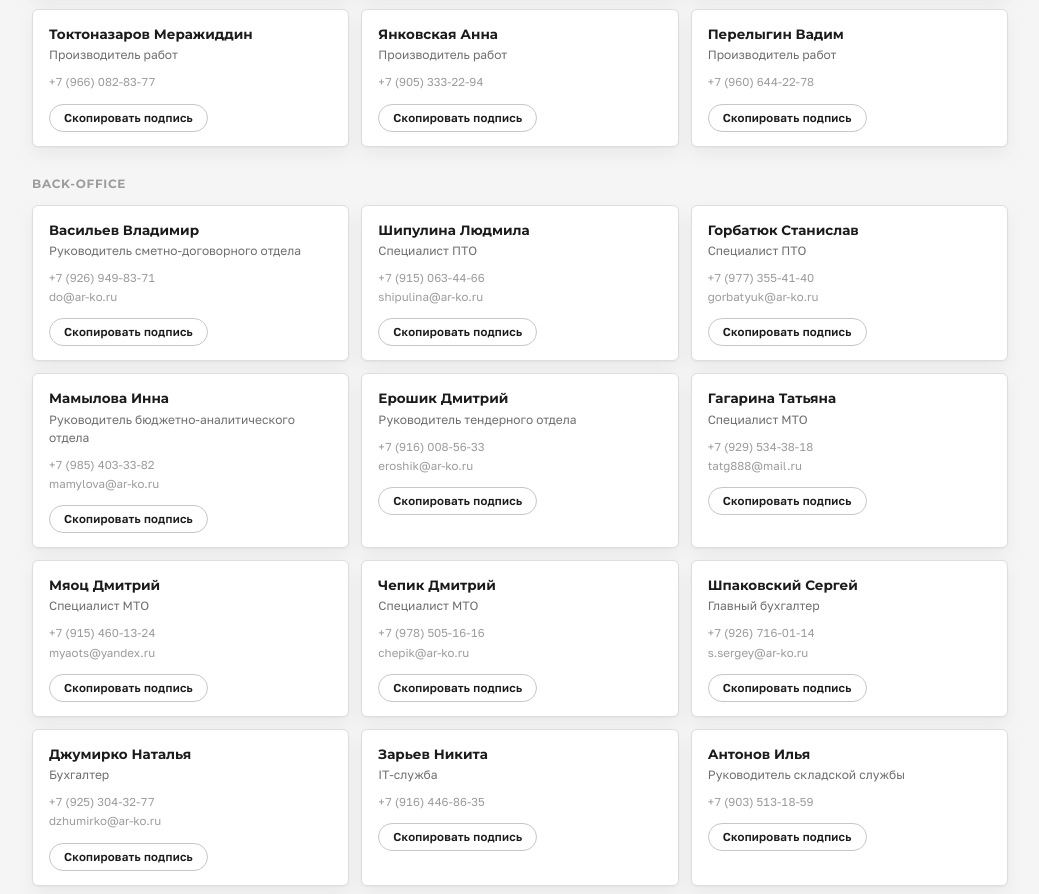
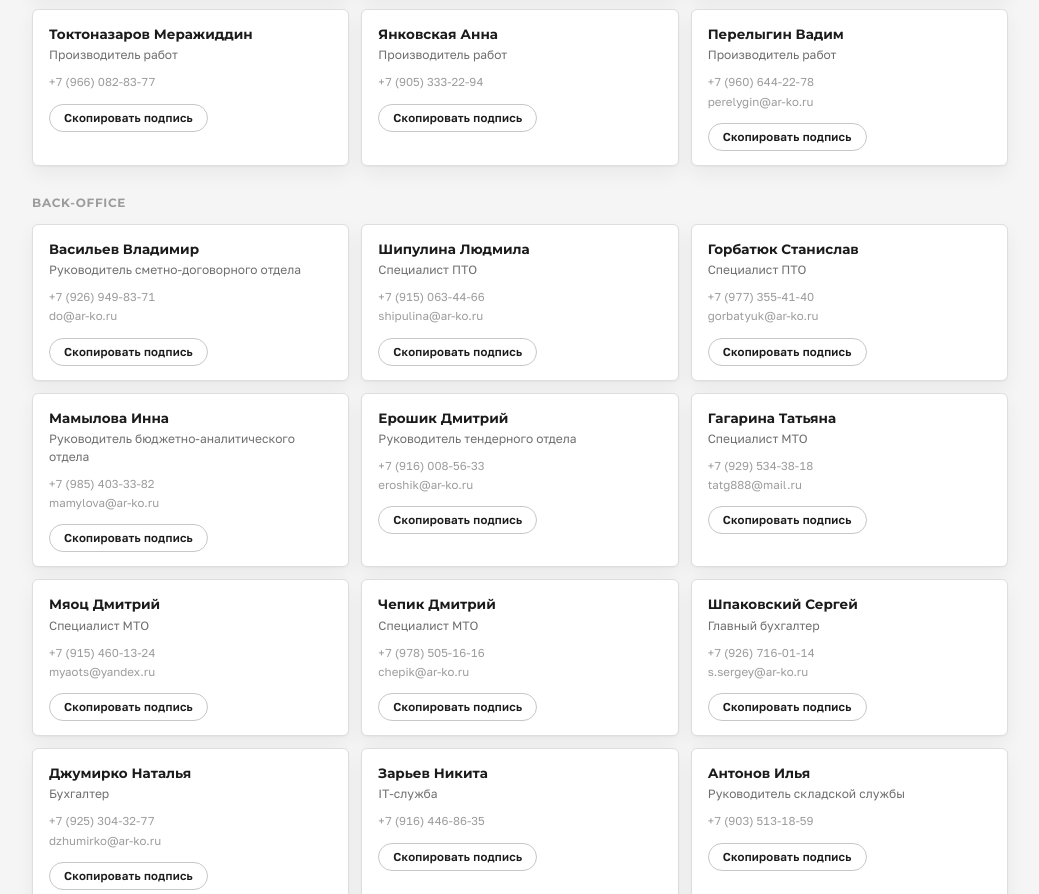
Before and after one commit to arturfgm-byte/arko-podpis, a plain HTML site: page index.html in a window 1280 px wide. Shown: the part 2105-2999 px from the top of the page, without its empty margins (120-1159 px from the left). Drawn offline with Linux system fonts and the light colour scheme.

Commit message:
Добавить почту Перелыгина

```diff
--- a/index.html
+++ b/index.html
@@ -217,7 +217,7 @@ const DEPARTMENTS = [
     { name: "Ворожищев Валерий", role: "Производитель работ", phone: "+7 (916) 058-68-94", email: "vvv@ar-ko.ru" },
     { name: "Токтоназаров Меражиддин", role: "Производитель работ", phone: "+7 (966) 082-83-77", email: "" },
     { name: "Янковская Анна", role: "Производитель работ", phone: "+7 (905) 333-22-94", email: "" },
-    { name: "Перелыгин Вадим", role: "Производитель работ", phone: "+7 (960) 644-22-78", email: "" }
+    { name: "Перелыгин Вадим", role: "Производитель работ", phone: "+7 (960) 644-22-78", email: "perelygin@ar-ko.ru" }
   ]},
   { name: "Back-office", people: [
     { name: "Васильев Владимир", role: "Руководитель сметно-договорного отдела", phone: "+7 (926) 949-83-71", email: "do@ar-ko.ru" },
```
